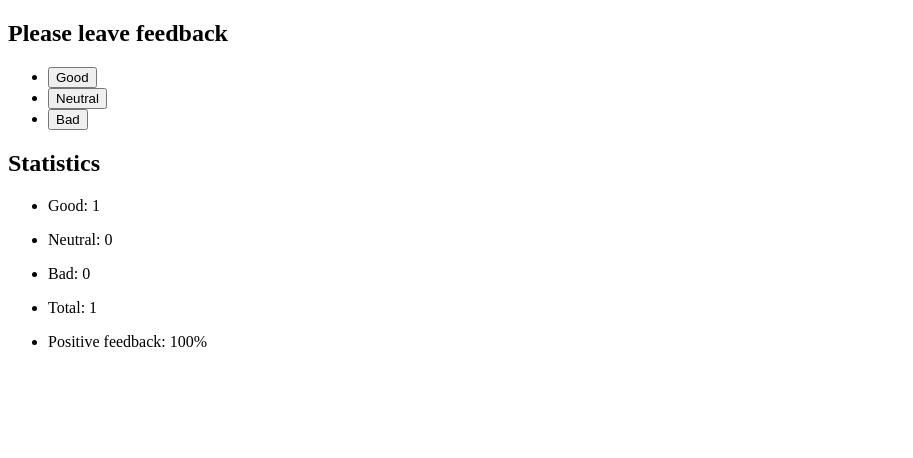
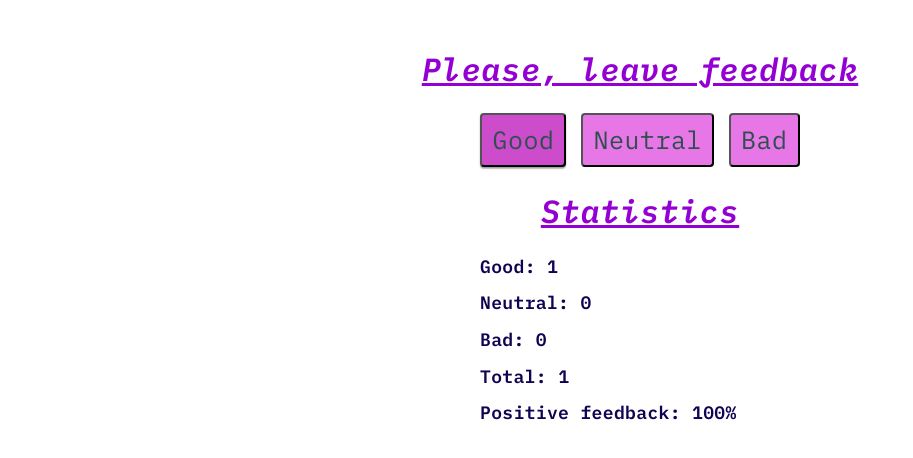
Before and after one commit to SerhioAndros/goit-react-hw-02-feedback, a React app: page / in a window 1280 px wide. Both pictures are taken after a click on the button "Good". Shown: the whole page, without its empty margins (0-913 px from the left). Built offline with nearby package versions, Linux system fonts and the light colour scheme.

Commit message:
added styles

```diff
--- a/public/index.html
+++ b/public/index.html
@@ -4,6 +4,11 @@
     <meta charset="UTF-8" />
     <meta http-equiv="X-UA-Compatible" content="IE=edge" />
     <meta name="viewport" content="width=device-width, initial-scale=1.0" />
+    <link rel="preconnect" href="https://fonts.gstatic.com" />
+    <link
+      href="https://fonts.googleapis.com/css2?family=IBM+Plex+Mono:ital,wght@0,400;0,600;1,400;1,600&display=swap"
+      rel="stylesheet"
+    />
     <title>HW2-feedback</title>
   </head>
   <body>
--- a/src/components/feedback/Feedback.js
+++ b/src/components/feedback/Feedback.js
@@ -1,5 +1,6 @@
 import React from "react";
 import { Component } from "react";
+import styles from "./Feedback.module.css";
 // функция roundingToDecimal округляет до определеннго количества значков
 // после запятой. Она принимает 2 аргумента, первый - число, которое нужно
 // округлить, второй - сколько знаков после запятой должно остаться
@@ -30,7 +31,6 @@ export default class Feedback extends Component {
 
   onIncrement = (evt) => {
     const stateValue = evt.target.dataset.type;
-    console.log(stateValue);
     this.setState((prevState) => {
       if (stateValue === "good") {
         return { good: prevState.good + 1 };
@@ -44,8 +44,8 @@ export default class Feedback extends Component {
 
   render() {
     return (
-      <>
-        <Section title="Please leave feedback">
+      <div className={styles.wrapper}>
+        <Section title="Please, leave feedback">
           <FeedbackOptions
             options={Object.keys(this.state)}
             onLeaveFeedback={this.onIncrement}
@@ -61,7 +61,7 @@ export default class Feedback extends Component {
             positivePercentage={this.countPositiveFeedbackPercentage}
           />
         </Section>
-      </>
+      </div>
     );
   }
 }
--- /dev/null
+++ b/src/components/feedback/Feedback.module.css
@@ -0,0 +1,3 @@
+.wrapper {
+  padding: 50px 0px;
+}
--- a/src/components/feedback/feedbackOptions/FeedbackOptions.js
+++ b/src/components/feedback/feedbackOptions/FeedbackOptions.js
@@ -1,10 +1,11 @@
 import React from "react";
 import PropTypes from "prop-types";
+import styles from "./FeedbackOptions.module.css";
 
 import FeedbackOptionsItem from "./feedbackOptionsItem/FeedbackOptionsItem";
 
 const FeedbackOptions = ({ options, onLeaveFeedback }) => (
-  <ul className="button-list">
+  <ul className={styles.buttonList}>
     {options.map((option) => (
       <FeedbackOptionsItem
         key={option}
--- /dev/null
+++ b/src/components/feedback/feedbackOptions/FeedbackOptions.module.css
@@ -0,0 +1,3 @@
+.buttonList {
+  display: flex;
+}
--- a/src/components/feedback/feedbackOptions/feedbackOptionsItem/FeedbackOptionsItem.js
+++ b/src/components/feedback/feedbackOptions/feedbackOptionsItem/FeedbackOptionsItem.js
@@ -1,11 +1,12 @@
 import React from "react";
 import PropTypes from "prop-types";
+import styles from "./FeedbackOptionsItem.module.css";
 
 const FeedbackOptionsItem = ({ type, onLeaveFeedback }) => (
-  <li className="button-list-item">
+  <li className={styles.buttonListItem}>
     <button
       type="button"
-      className="button-rate"
+      className={styles.buttonRate}
       data-type={type}
       onClick={onLeaveFeedback}
     >
--- /dev/null
+++ b/src/components/feedback/feedbackOptions/feedbackOptionsItem/FeedbackOptionsItem.module.css
@@ -0,0 +1,33 @@
+.buttonListItem:not(:last-child) {
+  margin-right: 15px;
+}
+
+.buttonRate {
+  font-family: "IBM Plex Mono", monospace;
+  font-size: 25px;
+  letter-spacing: 0.02em;
+  line-height: 1.2;
+  font-weight: 400;
+  padding: 10px;
+  border-radius: 4px;
+  cursor: pointer;
+  transition: 500ms cubic-bezier(0.4, 0, 0.2, 1);
+  color: darkslategray;
+  background-color: rgb(231, 118, 231);
+}
+.buttonRate:hover,
+.buttonRate:focus {
+  background-color: rgb(204, 76, 204);
+  box-shadow: 0px 1px 3px rgba(0, 0, 0, 0.12), 0px 1px 1px rgba(0, 0, 0, 0.14),
+    0px 2px 1px rgba(0, 0, 0, 0.2);
+}
+
+.good {
+  background-color: green;
+}
+.neutral {
+  background-color: yellow;
+}
+.bad {
+  background-color: red;
+}
--- a/src/components/feedback/section/Section.js
+++ b/src/components/feedback/section/Section.js
@@ -1,9 +1,10 @@
 import React from "react";
 import PropTypes from "prop-types";
+import styles from "./Section.module.css";
 
 const Section = ({ title, children }) => (
-  <section>
-    <h2>{title}</h2>
+  <section className={styles.section}>
+    <h2 className={styles.sectionTitle}>{title}</h2>
     {children}
   </section>
 );
--- /dev/null
+++ b/src/components/feedback/section/Section.module.css
@@ -0,0 +1,23 @@
+.section {
+  width: 1200px;
+  padding: 0px 12px;
+  margin: 0 auto;
+  display: flex;
+  flex-direction: column;
+  align-items: center;
+  justify-content: center;
+}
+.section:not(:last-child) {
+  margin-bottom: 25px;
+}
+.sectionTitle {
+  font-family: "IBM Plex Mono", monospace;
+  font-style: italic;
+  font-size: 32px;
+  letter-spacing: 0.02em;
+  line-height: 1.2;
+  font-weight: 600;
+  margin-bottom: 25px;
+  color: darkviolet;
+  text-decoration: underline;
+}
--- a/src/components/feedback/statistics/Statistics.js
+++ b/src/components/feedback/statistics/Statistics.js
@@ -1,36 +1,36 @@
 import React from "react";
 import PropTypes from "prop-types";
+import styles from "./Statistics.module.css";
 
 const Statistics = ({ good, neutral, bad, total, positivePercentage }) => (
   <>
     {!total() ? (
-      <p>No feedback given</p>
+      <p className={styles.placeholderText}>No feedback given</p>
     ) : (
-      <ul className="stats-list">
-        <li className="stats-item">
-          <p className="stats-key">
-            Good: <span className="stats-value">{good}</span>
+      <ul className={styles.statsList}>
+        <li className={styles.statsItem}>
+          <p>
+            Good: <span>{good}</span>
           </p>
         </li>
-        <li className="stats-item">
-          <p className="stats-key">
-            Neutral: <span className="stats-value">{neutral}</span>
+        <li className={styles.statsItem}>
+          <p>
+            Neutral: <span>{neutral}</span>
           </p>
         </li>
-        <li className="stats-item">
-          <p className="stats-key">
-            Bad: <span className="stats-value">{bad}</span>
+        <li className={styles.statsItem}>
+          <p>
+            Bad: <span>{bad}</span>
           </p>
         </li>
-        <li className="stats-item">
-          <p className="stats-key">
-            Total: <span className="stats-value">{total()}</span>
+        <li className={styles.statsItem}>
+          <p>
+            Total: <span>{total()}</span>
           </p>
         </li>
-        <li className="stats-item">
-          <p className="stats-key">
-            Positive feedback:{" "}
-            <span className="stats-value">{positivePercentage()}%</span>
+        <li className={styles.statsItem}>
+          <p>
+            Positive feedback: <span>{positivePercentage()}%</span>
           </p>
         </li>
       </ul>
--- /dev/null
+++ b/src/components/feedback/statistics/Statistics.module.css
@@ -0,0 +1,22 @@
+.placeholderText {
+  font-family: "IBM Plex Mono", monospace;
+  font-size: 25px;
+  letter-spacing: 0.02em;
+  line-height: 1.2;
+  font-weight: 400;
+}
+.statsList {
+  display: flex;
+  align-items: flex-start;
+  flex-direction: column;
+  width: 320px;
+  font-family: "IBM Plex Mono", monospace;
+  font-size: 18px;
+  letter-spacing: 0.02em;
+  line-height: 1.2;
+  font-weight: 600;
+  color: rgb(15, 3, 82);
+}
+.statsItem:not(:last-child) {
+  margin-bottom: 15px;
+}
--- a/src/index.js
+++ b/src/index.js
@@ -1,5 +1,7 @@
 import React from "react";
 import ReactDOM from "react-dom";
+import "./styles.css";
+
 import App from "./components/App";
 
 ReactDOM.render(
--- a/src/lib/custom-functions.js
+++ b/src/lib/custom-functions.js
@@ -1,9 +1,13 @@
- function roundingToDecimal(number, decimals) {
+function roundingToDecimal(number, decimals) {
   return Math.round(number * Math.pow(10, decimals)) / Math.pow(10, decimals);
 }
 
- function randomColor () {
-    return
-};
+function randomColor() {
+  const randomColor = [];
+  for (let i = 0; i < 3; i++) {
+    randomColor.push(Math.floor(Math.random() * (256 - 0) + 0));
+  }
+  return `rgb(${randomColor})`;
+}
 
 export { roundingToDecimal, randomColor };
--- /dev/null
+++ b/src/styles.css
@@ -0,0 +1,16 @@
+* {
+  margin: 0;
+  padding: 0;
+}
+
+img {
+  display: block;
+}
+
+li {
+  list-style: none;
+}
+
+a {
+  text-decoration: none;
+}
```
